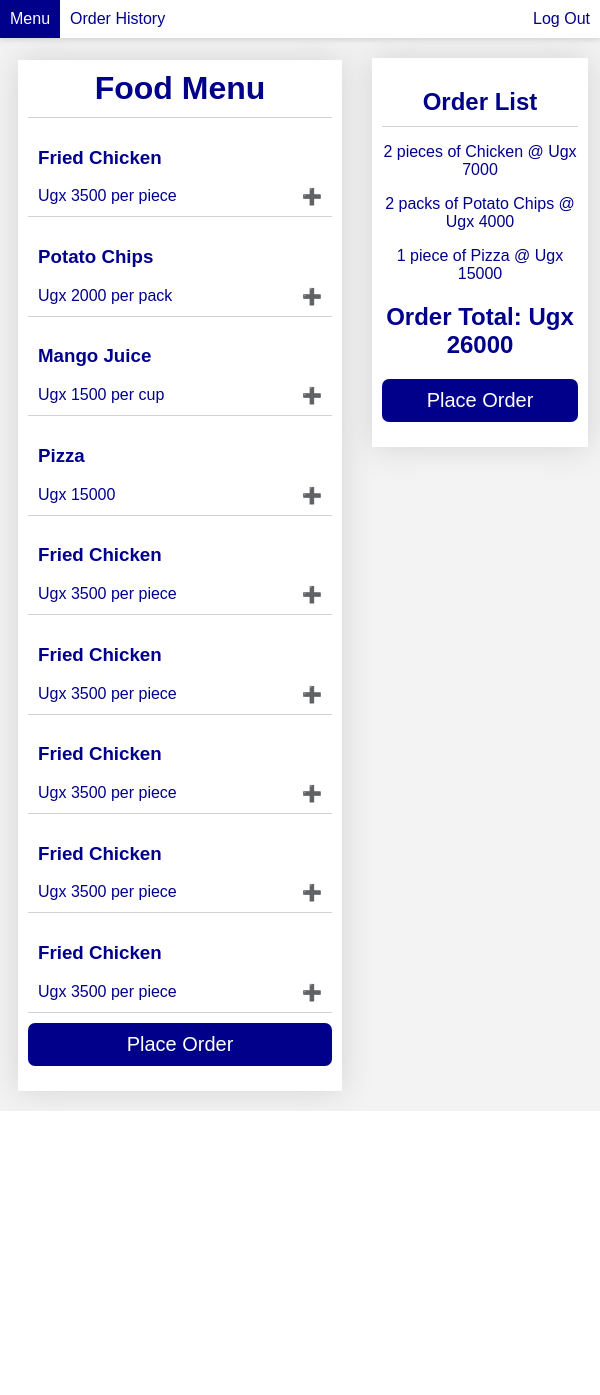
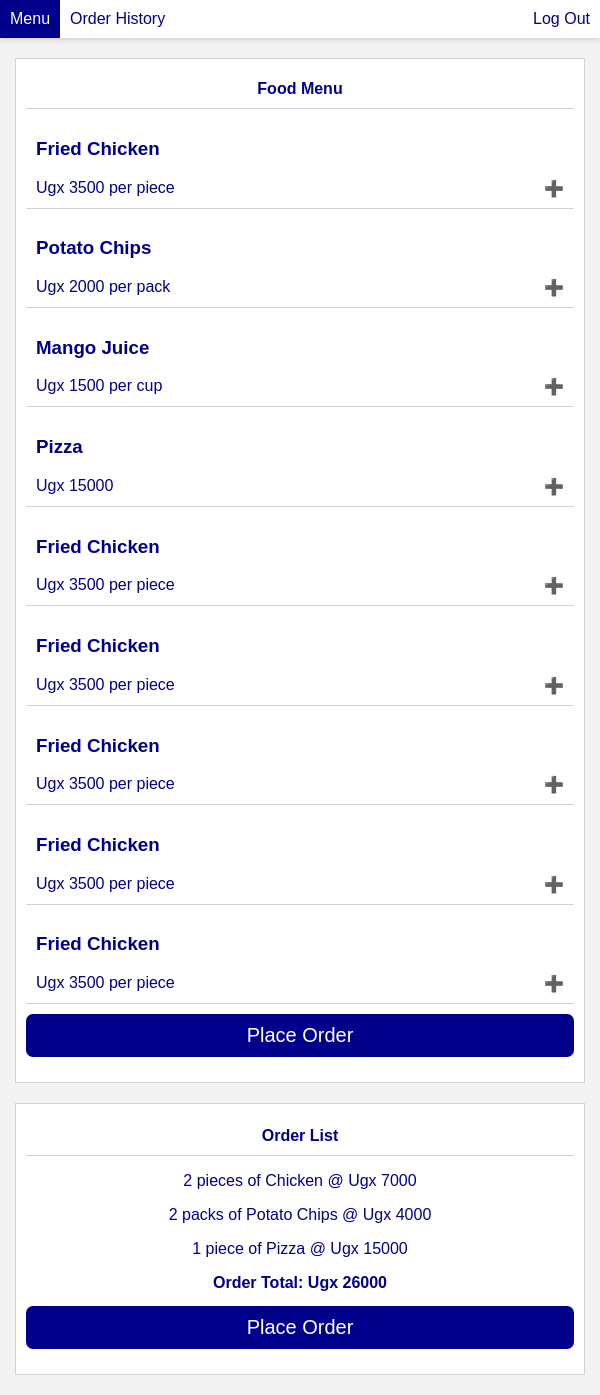
Before and after one commit to ongebo/fast-food-fast, a PHP site: page /food-order.html in a window 600 px wide. Shown: the part 104-1499 px from the top of the page. Before the commit the page ends 1215 px from the top, so only its background shows below. Run offline with PHP 8.4, Linux system fonts and the light colour scheme.

Commit message:
Make the user food menu responsive

```diff
--- a/UI/css/content-styles.css
+++ b/UI/css/content-styles.css
@@ -11,13 +11,34 @@
 }
 
 .order-list {
-  max-width: 90%;
+  width: 90%;
   margin: auto;
   background: white;
   box-shadow: 0 0 30px lightgrey;
   padding: 0 10px 5px 10px;
   margin-top: 20px;
+  margin-bottom: 20px;
   height: 100%;
   overflow: auto;
   text-align: center;
 }
+
+@media only screen and (max-width: 600px) {
+  .column {
+    float: none;
+  }
+  .main, .side, .order-list, .food-menu {
+    width: 100%;
+  }
+}
+
+@media only screen and (min-width: 600px) and (max-width: 1000px) {
+  .order-list, .food-menu {
+    width: 95%;
+    box-shadow: none;
+    border: 1px solid lightgrey;
+  }
+  .order-total, .title {
+    font-size: 1em;
+  }
+}
```
